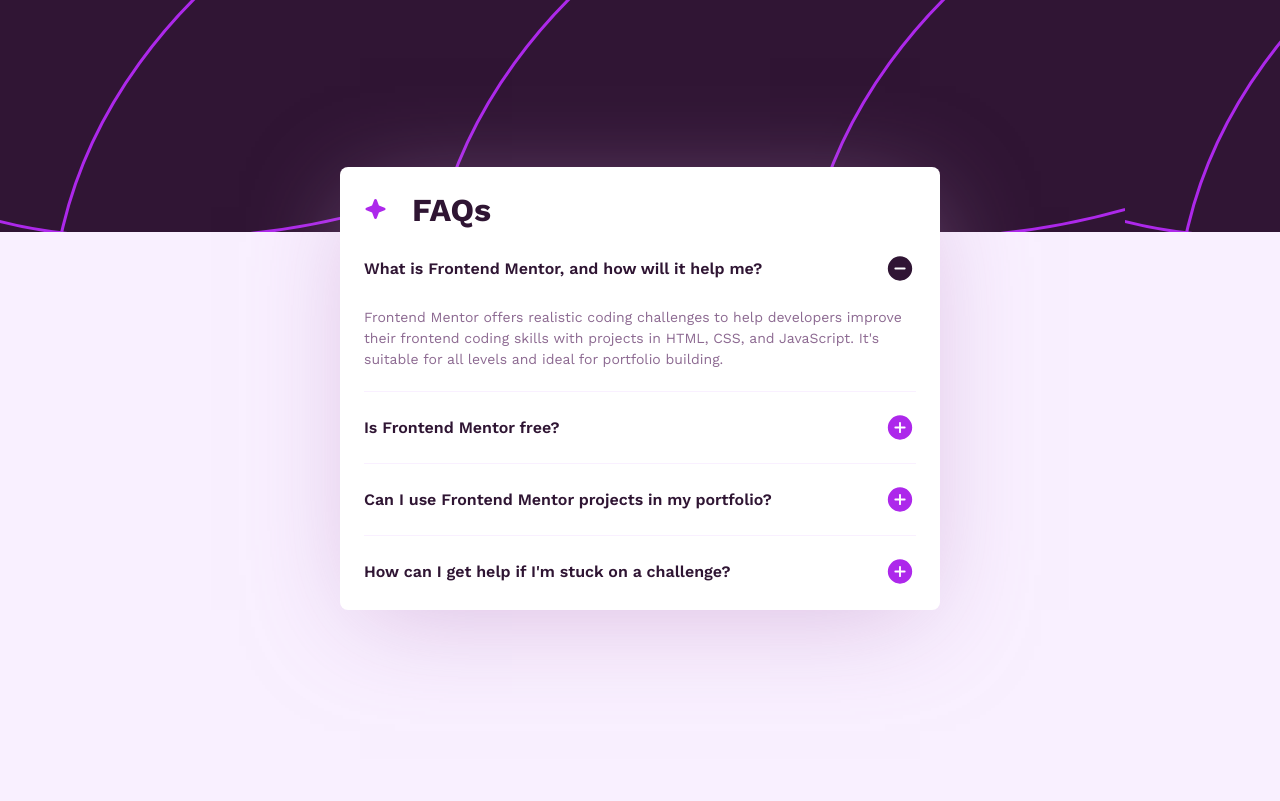
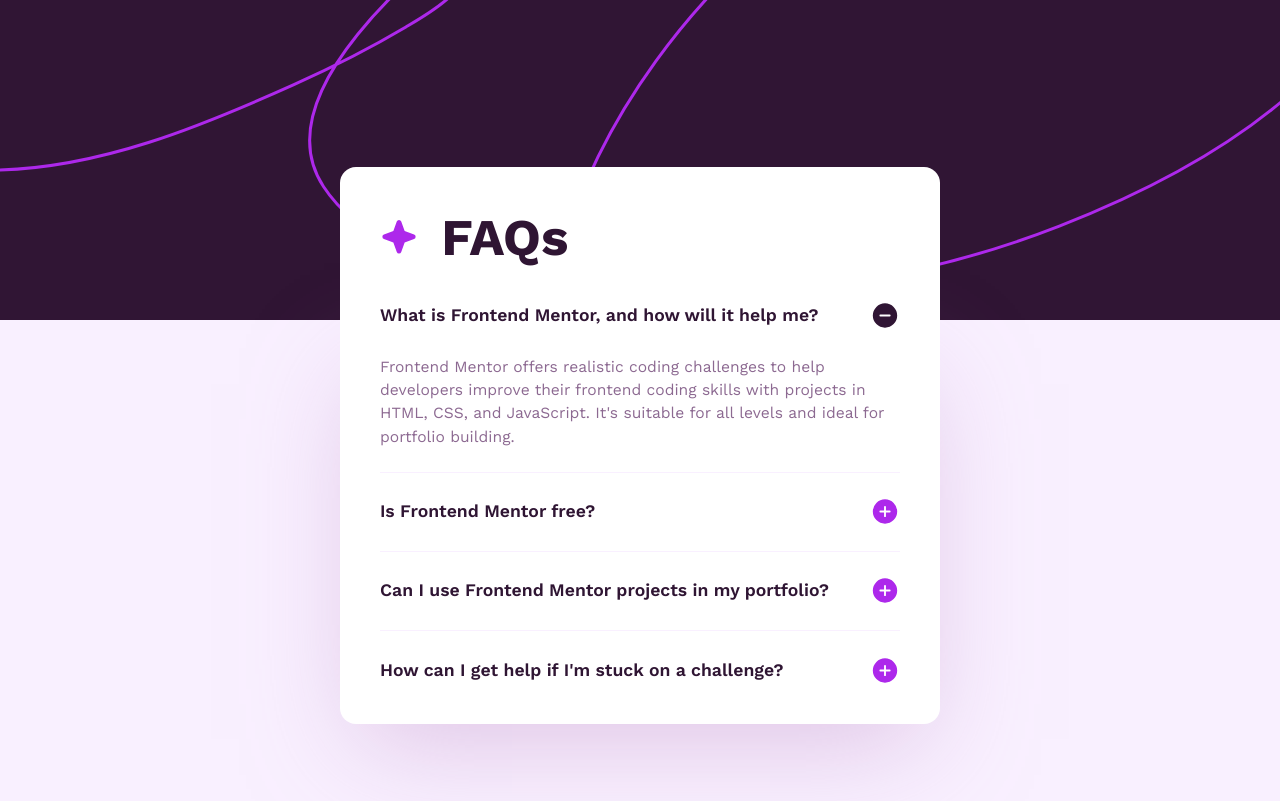
Before and after one commit to marisudris/faq-accordion, a website: page index.html in a window 1280 px wide. Drawn offline with Linux system fonts and the light colour scheme.

Commit message:
Create desktop styles

```diff
--- a/style.css
+++ b/style.css
@@ -18,7 +18,7 @@
   --clr-purple-600: hsl(292, 16%, 49%);
   --clr-purple-950: hsl(292, 42%, 14%);
 
-  --clr-purple-shadow: hsla(293, 33%, 69%, 0.604);
+  --clr-purple-shadow: hsla(293, 33%, 69%, 0.5);
 
   --font-weight-regular: 400;
   --font-weight-semibold: 600;
@@ -45,21 +45,6 @@
   margin: 0;
 }
 
-img {
-  display: block;
-  min-width: 0;
-  max-width: 100%;
-  min-height: 0;
-  max-height: 100%;
-  object-fit: cover;
-}
-
-a {
-  font: inherit;
-  color: inherit;
-  text-decoration: none;
-}
-
 button {
   font: inherit;
   color: inherit;
@@ -83,16 +68,16 @@
 }
 
 .card-title {
-  font-size: 2rem;
+  font-size: clamp(2rem, 0.929rem + 2.857vw, 3.5rem);
 }
 
 .accordion-button {
-  font-size: 1rem;
+  font-size: clamp(1rem, 0.911rem + 0.238vw, 1.125rem);
   font-weight: var(--font-weight-semibold);
 }
 
 .accordion-content {
-  font-size: 0.875rem;
+  font-size: clamp(0.875rem, 0.786rem + 0.238vw, 1rem);
   color: var(--clr-purple-600);
 }
 
@@ -102,6 +87,13 @@
 body {
   background: url("./assets/images/background-pattern-mobile.svg") repeat-x,
     var(--clr-purple-100);
+}
+
+@media (min-width: 580px) {
+  body {
+    background: url("./assets/images/background-pattern-desktop.svg") repeat-x,
+      var(--clr-purple-100);
+  }
 }
 
 .main {
@@ -122,26 +114,46 @@
   margin: 0 auto;
   background-color: var(--clr-white);
   border-radius: 8px;
-  box-shadow: 0 20px 100px -20px var(--clr-purple-shadow);
+  position: relative;
+}
+
+@media (min-width: 580px) {
+  .card {
+    padding: 2.5em 2.5em 0.95em;
+    border-radius: 16px;
+  }
+}
+
+.card::after {
+  content: "";
+  position: absolute;
+  width: 90%;
+  height: 60%;
+  top: 30%;
+  left: 5%;
+  background: transparent;
+  box-shadow: 0 60px 100px 10px var(--clr-purple-shadow);
+  z-index: -1;
 }
 
 .card-title {
-  margin-bottom: 0.125em;
+  margin-bottom: 0.15em;
 }
 
 .card-title::before {
   content: "";
   display: inline-block;
-  width: 1.5rem;
-  height: 1.5rem;
+  width: 0.75em;
+  height: 0.75em;
   background-image: url("./assets/images/icon-star.svg");
   background-size: contain;
   background-repeat: no-repeat;
-  margin-right: 0.75em;
+  background-position-y: 1px;
+  margin-right: clamp(1.4rem, 1.571rem + -0.19vw, 1.5rem);
 }
 
 .accordion-header {
-  padding-block: 20px;
+  padding-block: clamp(1.068em, 0.928em + 0.74vw, 1.26em);
 }
 
 .accordion-header:not(:first-of-type) {
@@ -161,10 +173,11 @@
   flex-shrink: 0;
   width: 31px;
   height: 31px;
-  margin-left: 2.25em;
+  margin-left: 1em;
   background-image: url("./assets/images/icon-plus.svg");
   background-size: contain;
   background-repeat: no-repeat;
+  transform: translateX(1px);
 }
 
 .accordion-button[aria-expanded="true"]::after {
@@ -172,7 +185,7 @@
 }
 
 .accordion-content {
-  margin-block: 0.2em 1.5em;
+  margin-bottom: 1.5em;
 }
 
 /***********
```
